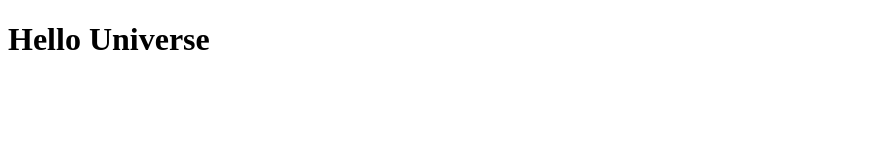
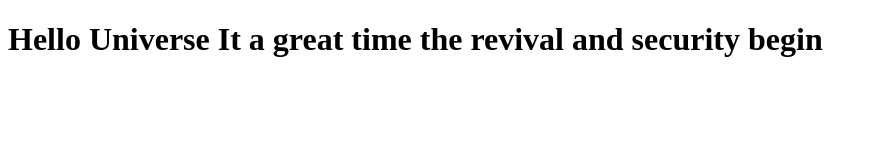
Before and after one commit to leketemi/course-test, a plain HTML site: page site/index.html in a window 1280 px wide. Shown: the whole page, without its empty margins (0-877 px from the left). Drawn offline with Linux system fonts and the light colour scheme.

Commit message:
Small addition to our page content.

```diff
--- a/site/index.html
+++ b/site/index.html
@@ -4,6 +4,6 @@
 	<title>Hello Universe</title>
 </head>
 <body>
-<h1>Hello Universe</h1>
+<h1>Hello Universe It a great time the revival and security begin</h1>
 </body>
 </html>
```
